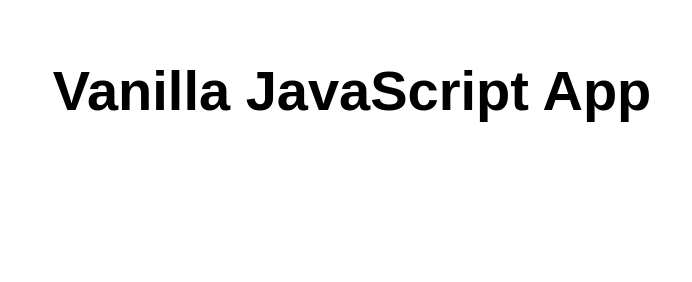
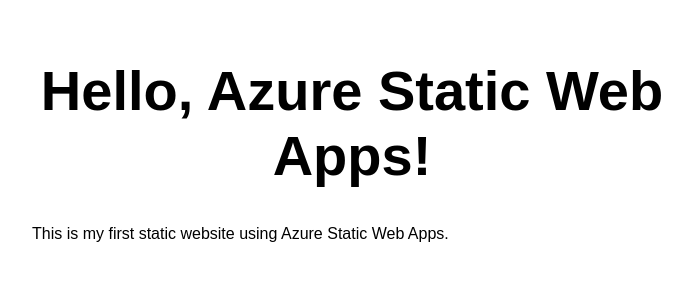
Before and after one commit to olehy1/statwebapp, a website: page src/index.html in a window 1280 px wide. Shown: the whole page, without its empty margins (288-980 px from the left). Drawn offline with Linux system fonts and the light colour scheme.

Commit message:
modified

```diff
--- a/src/index.html
+++ b/src/index.html
@@ -10,7 +10,8 @@
 
 <body>
   <main>
-    <h1>Vanilla JavaScript App</h1>
+    <h1>Hello, Azure Static Web Apps!</h1>
+    <p>This is my first static website using Azure Static Web Apps.</p>
   </main>
 </body>
 
```
